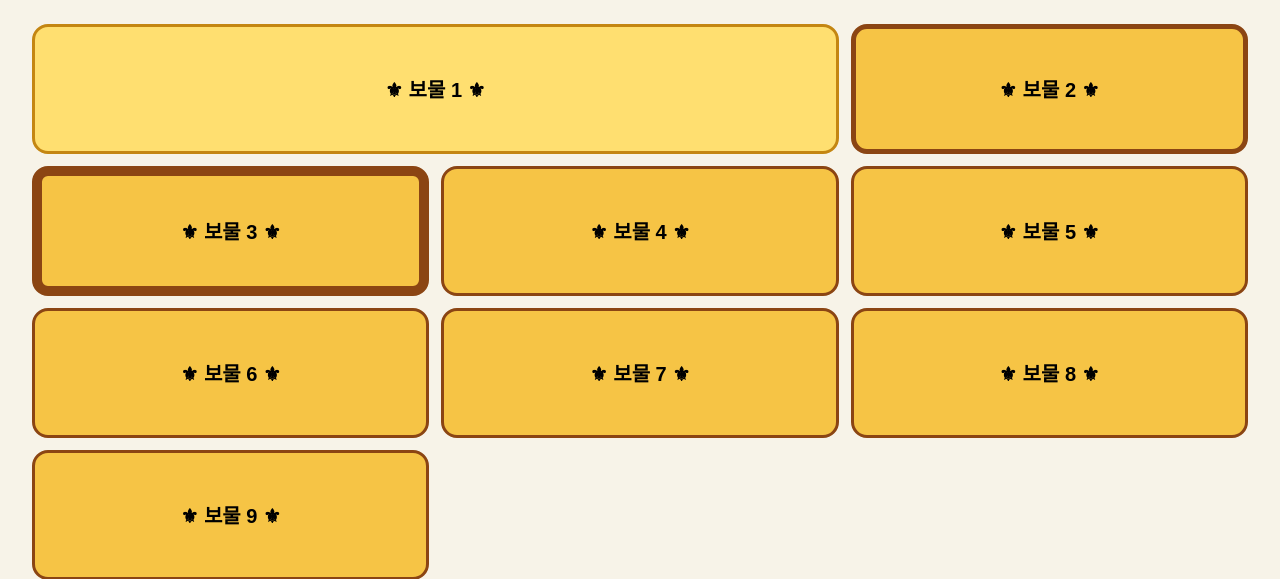
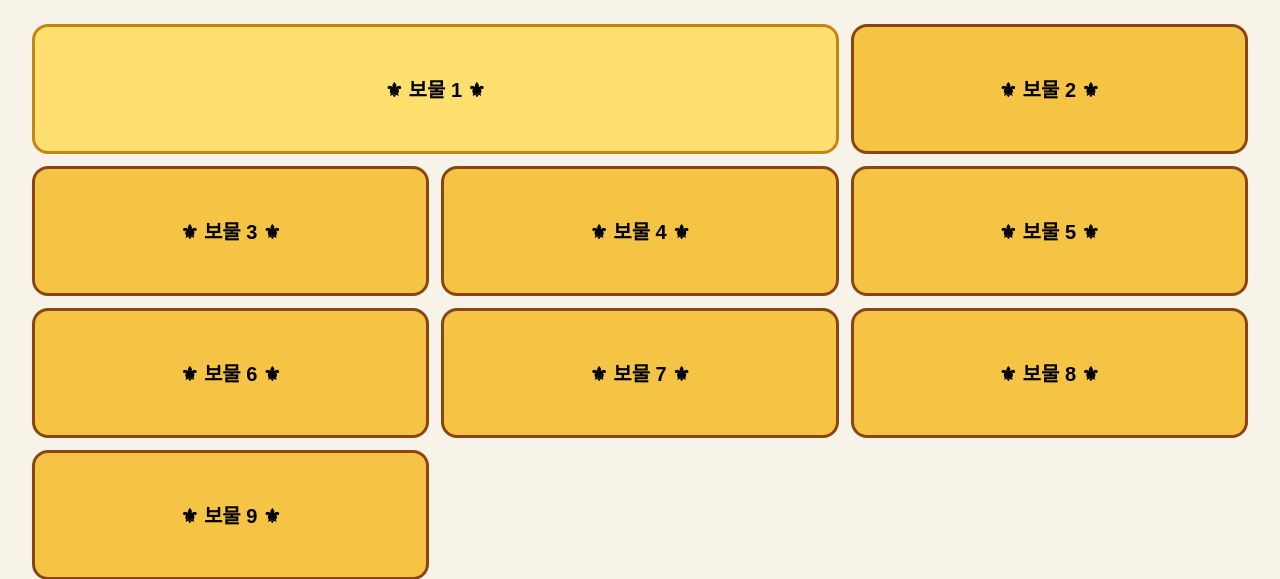
Before and after one commit to tjsdn35/TreasureQuiz, a Spring Boot app: page /game in a window 1280 px wide. Shown: the part 121-700 px from the top of the page. Run offline with Spring Boot 4, Linux system fonts and the light colour scheme.

Commit message:
실험 테스트2

```diff
--- a/src/main/resources/templates/index2.html
+++ b/src/main/resources/templates/index2.html
@@ -30,15 +30,7 @@
 
       </script>
    -->
-      <script>
 
-         let say = function (i) {
-
-            let msg = `${i} 번쨰 버튼을 눌렸어요.`;
-            alert(msg)
-         }
-
-      </script>
 
    <!-- 제목영역 -->
 
@@ -75,6 +67,7 @@
 
    <main class="quiz-grid">
 
+   <!--
       <button onclick="say(0)"
       class="treasure-card special"
       data-index="0"> ⚜ 보물 1 ⚜ </button>
@@ -90,7 +83,7 @@
       <button onclick="say(3)"
       class="treasure-card"
       data-index="3"> ⚜ 보물 4 ⚜ </button>
-<!--
+--------------------------------------------------
       <button onclick="notify(0)"
       class="treasure-card special"
       data-index="0"> ⚜ 보물 1 ⚜ </button>
@@ -107,22 +100,18 @@
       class="treasure-card"
       data-index="3"> ⚜ 보물 4 ⚜ </button>
    -->
-<!--
-      <button onclick="notify(0)"
-      class="treasure-card special"
+
+       <button class="treasure-card special"
       data-index="0"> ⚜ 보물 1 ⚜ </button>
 
-      <button onclick="notify(1)"
-       class="treasure-card1"
-       data-index="1"> ⚜ 보물 2 ⚜ </button>
+       <button class="treasure-card"
+      data-index="1"> ⚜ 보물 2 ⚜ </button>
 
-      <button onclick="notify(2)"
-      class="treasure-card2"
+       <button class="treasure-card"
       data-index="2"> ⚜ 보물 3 ⚜ </button>
 
-      <button onclick="notify(3)"
-      class="treasure-card"
-      data-index="3"> ⚜ 보물 4 ⚜ </button>  -->
+       <button class="treasure-card"
+      data-index="3"> ⚜ 보물 4 ⚜ </button>
 
       <button class="treasure-card"
       data-index="4"> ⚜ 보물 5 ⚜ </button>
```
Also changed, not shown: src/main/resources/templates/실험노트.html (+6 -2 lines).
